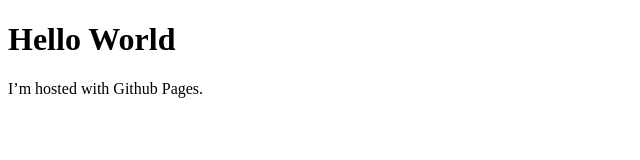
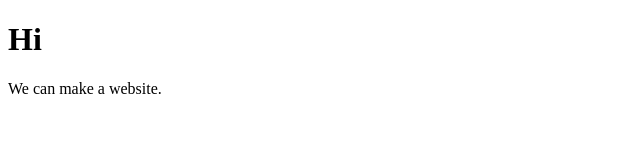
Before and after one commit to carsonefv/carsonefv.github.io, a plain HTML site: page index.html in a window 1280 px wide. Shown: the whole page, without its empty margins (0-640 px from the left). Drawn offline with Linux system fonts and the light colour scheme.

Commit message:
Update index.html

```diff
--- a/index.html
+++ b/index.html
@@ -1,7 +1,7 @@
 <!DOCTYPE html>
 <html>
 <body>
-<h1>Hello World</h1>
-<p>I’m hosted with Github Pages.</p>
+<h1>Hi</h1>
+<p>We can make a website.</p>
 </body>
 </html>
```
